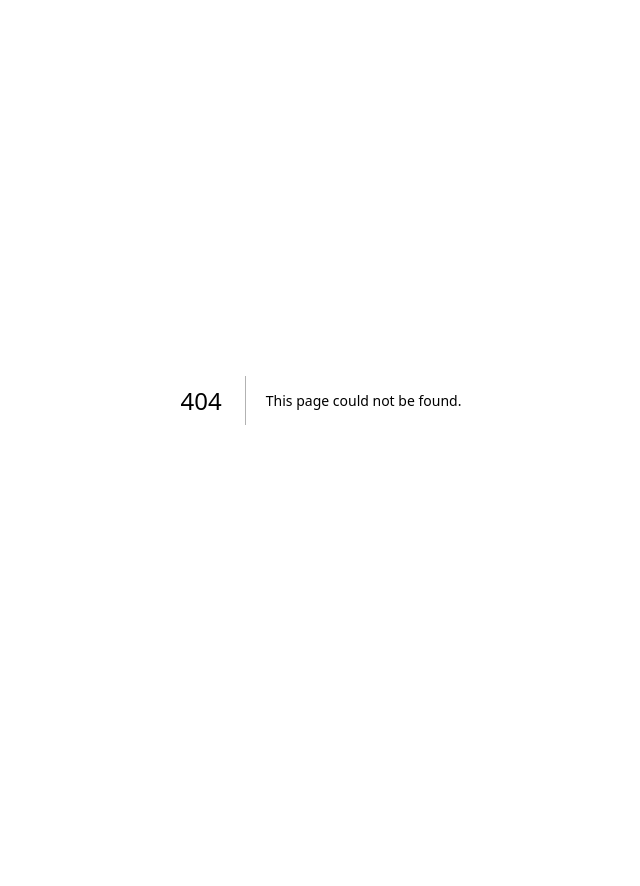
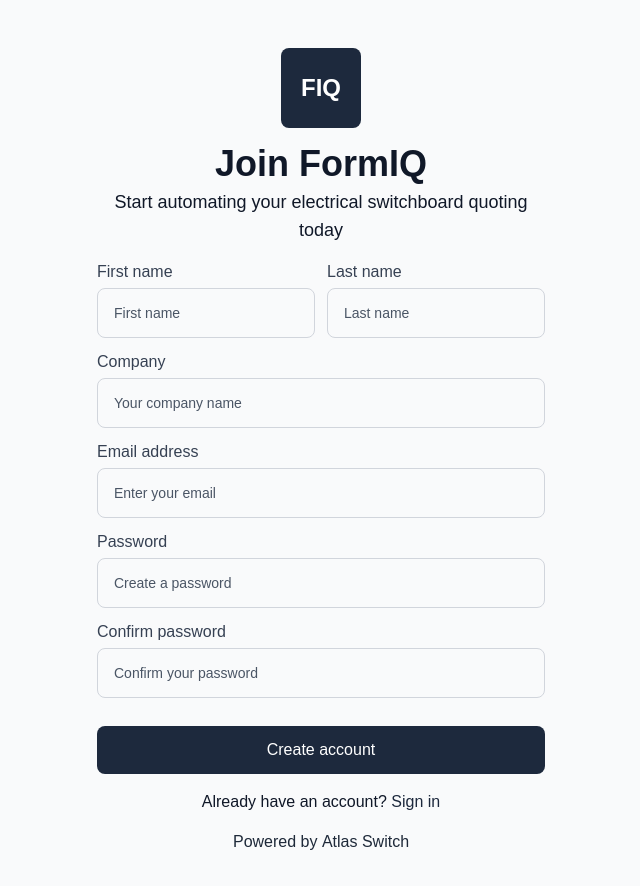
Before and after one commit to jp117/formiq, a Next.js app: page /signup in a window 1280 px wide. Before the commit this address had no page. Shown: the whole page, without its empty margins (319-959 px from the left). Before the commit the page ends 800 px from the top, so only its background shows below. Built offline with nearby package versions, Linux system fonts and the light colour scheme.

Commit message:
feat: implement signup page and polished login form

```diff
--- a/src/app/page.tsx
+++ b/src/app/page.tsx
@@ -1,9 +1,11 @@
+import Link from "next/link";
+
 export default function LoginPage() {
   return (
-    <div className="min-h-screen bg-gray-50 flex flex-col items-center justify-center px-4">
-      <div className="w-full max-w-md space-y-8">
+    <div className="min-h-screen bg-gray-50 flex flex-col items-center justify-center px-4 py-12">
+      <div className="w-full max-w-md space-y-6">
         {/* Logo */}
-        <div className="flex justify-center">
+        <div className="flex justify-center pt-8">
           <div className="bg-slate-800 rounded-lg p-4 w-20 h-20 flex items-center justify-center">
             <span className="text-white text-2xl font-bold">FIQ</span>
           </div>
@@ -14,15 +16,15 @@
           <h1 className="text-4xl font-bold text-gray-900">
             Welcome to FormIQ
           </h1>
-          <p className="text-gray-600 text-lg">
+          <p className="text-gray-900 text-lg">
             Electrical switchboard quoting and engineering automation
           </p>
         </div>
 
         {/* Login Form */}
-        <div className="space-y-6">
+        <div className="space-y-4">
           <div>
-            <label htmlFor="email" className="block text-sm font-medium text-gray-700 mb-2">
+            <label htmlFor="email" className="block text-base font-medium text-gray-700 mb-2">
               Email address
             </label>
             <input
@@ -31,13 +33,13 @@
               type="email"
               autoComplete="email"
               required
-              className="w-full px-4 py-3 border border-gray-300 rounded-lg focus:ring-2 focus:ring-slate-500 focus:border-transparent outline-none transition-colors"
+              className="w-full px-4 py-3 border border-gray-300 rounded-lg focus:ring-2 focus:ring-slate-500 focus:border-transparent outline-none transition-colors placeholder:text-gray-600 placeholder:text-sm"
               placeholder="Enter your email"
             />
           </div>
 
           <div>
-            <label htmlFor="password" className="block text-sm font-medium text-gray-700 mb-2">
+            <label htmlFor="password" className="block text-base font-medium text-gray-700 mb-2">
               Password
             </label>
             <input
@@ -46,22 +48,32 @@
               type="password"
               autoComplete="current-password"
               required
-              className="w-full px-4 py-3 border border-gray-300 rounded-lg focus:ring-2 focus:ring-slate-500 focus:border-transparent outline-none transition-colors"
+              className="w-full px-4 py-3 border border-gray-300 rounded-lg focus:ring-2 focus:ring-slate-500 focus:border-transparent outline-none transition-colors placeholder:text-gray-600 placeholder:text-sm"
               placeholder="Enter your password"
             />
           </div>
 
           <button
             type="submit"
-            className="w-full bg-slate-800 text-white py-3 px-4 rounded-lg font-medium hover:bg-slate-700 transition-colors focus:ring-2 focus:ring-slate-500 focus:ring-offset-2"
+            className="w-full bg-slate-800 text-white py-3 px-4 rounded-lg font-medium hover:bg-slate-700 transition-colors focus:ring-2 focus:ring-slate-500 focus:ring-offset-2 mt-6"
           >
             Sign in
           </button>
         </div>
 
+        {/* Sign Up Link */}
+        <div className="text-center">
+          <p className="text-gray-900">
+            Don't have an account?{" "}
+            <Link href="/signup" className="text-slate-800 font-medium hover:text-slate-600 transition-colors">
+              Sign up
+            </Link>
+          </p>
+        </div>
+
         {/* Footer */}
         <div className="text-center">
-          <p className="text-gray-500">
+          <p className="text-gray-800">
             Powered by <span className="font-medium">Atlas Switch</span>
           </p>
         </div>
--- /dev/null
+++ b/src/app/signup/page.tsx
@@ -0,0 +1,144 @@
+import Link from "next/link";
+
+export default function SignUpPage() {
+  return (
+    <div className="min-h-screen bg-gray-50 flex flex-col items-center justify-center px-4 py-8">
+      <div className="w-full max-w-md space-y-4">
+        {/* Logo */}
+        <div className="flex justify-center pt-4">
+          <div className="bg-slate-800 rounded-lg p-4 w-20 h-20 flex items-center justify-center">
+            <span className="text-white text-2xl font-bold">FIQ</span>
+          </div>
+        </div>
+
+        {/* Header */}
+        <div className="text-center space-y-1">
+          <h1 className="text-4xl font-bold text-gray-900">
+            Join FormIQ
+          </h1>
+          <p className="text-gray-900 text-lg">
+            Start automating your electrical switchboard quoting today
+          </p>
+        </div>
+
+        {/* Sign Up Form */}
+        <div className="space-y-3">
+          <div className="grid grid-cols-2 gap-3">
+            <div>
+              <label htmlFor="firstName" className="block text-base font-medium text-gray-700 mb-1">
+                First name
+              </label>
+              <input
+                id="firstName"
+                name="firstName"
+                type="text"
+                autoComplete="given-name"
+                required
+                className="w-full px-4 py-3 border border-gray-300 rounded-lg focus:ring-2 focus:ring-slate-500 focus:border-transparent outline-none transition-colors placeholder:text-gray-600 placeholder:text-sm"
+                placeholder="First name"
+              />
+            </div>
+            <div>
+              <label htmlFor="lastName" className="block text-base font-medium text-gray-700 mb-1">
+                Last name
+              </label>
+              <input
+                id="lastName"
+                name="lastName"
+                type="text"
+                autoComplete="family-name"
+                required
+                className="w-full px-4 py-3 border border-gray-300 rounded-lg focus:ring-2 focus:ring-slate-500 focus:border-transparent outline-none transition-colors placeholder:text-gray-600 placeholder:text-sm"
+                placeholder="Last name"
+              />
+            </div>
+          </div>
+
+          <div>
+            <label htmlFor="company" className="block text-base font-medium text-gray-700 mb-1">
+              Company
+            </label>
+            <input
+              id="company"
+              name="company"
+              type="text"
+              autoComplete="organization"
+              required
+              className="w-full px-4 py-3 border border-gray-300 rounded-lg focus:ring-2 focus:ring-slate-500 focus:border-transparent outline-none transition-colors placeholder:text-gray-600 placeholder:text-sm"
+              placeholder="Your company name"
+            />
+          </div>
+
+          <div>
+            <label htmlFor="email" className="block text-base font-medium text-gray-700 mb-1">
+              Email address
+            </label>
+            <input
+              id="email"
+              name="email"
+              type="email"
+              autoComplete="email"
+              required
+              className="w-full px-4 py-3 border border-gray-300 rounded-lg focus:ring-2 focus:ring-slate-500 focus:border-transparent outline-none transition-colors placeholder:text-gray-600 placeholder:text-sm"
+              placeholder="Enter your email"
+            />
+          </div>
+
+          <div>
+            <label htmlFor="password" className="block text-base font-medium text-gray-700 mb-1">
+              Password
+            </label>
+            <input
+              id="password"
+              name="password"
+              type="password"
+              autoComplete="new-password"
+              required
+              className="w-full px-4 py-3 border border-gray-300 rounded-lg focus:ring-2 focus:ring-slate-500 focus:border-transparent outline-none transition-colors placeholder:text-gray-600 placeholder:text-sm"
+              placeholder="Create a password"
+            />
+          </div>
+
+          <div>
+            <label htmlFor="confirmPassword" className="block text-base font-medium text-gray-700 mb-1">
+              Confirm password
+            </label>
+            <input
+              id="confirmPassword"
+              name="confirmPassword"
+              type="password"
+              autoComplete="new-password"
+              required
+              className="w-full px-4 py-3 border border-gray-300 rounded-lg focus:ring-2 focus:ring-slate-500 focus:border-transparent outline-none transition-colors placeholder:text-gray-600 placeholder:text-sm"
+              placeholder="Confirm your password"
+            />
+          </div>
+
+          <button
+            type="submit"
+            className="w-full bg-slate-800 text-white py-3 px-4 rounded-lg font-medium hover:bg-slate-700 transition-colors focus:ring-2 focus:ring-slate-500 focus:ring-offset-2 mt-4"
+          >
+            Create account
+          </button>
+        </div>
+
+        {/* Sign In Link */}
+        <div className="text-center">
+          <p className="text-gray-900">
+            Already have an account?{" "}
+            <Link href="/" className="text-slate-800 font-medium hover:text-slate-600 transition-colors">
+              Sign in
+            </Link>
+          </p>
+        </div>
+
+        {/* Footer */}
+        <div className="text-center">
+          <p className="text-gray-800">
+            Powered by <span className="font-medium">Atlas Switch</span>
+          </p>
+        </div>
+      </div>
+    </div>
+  );
+}
```
